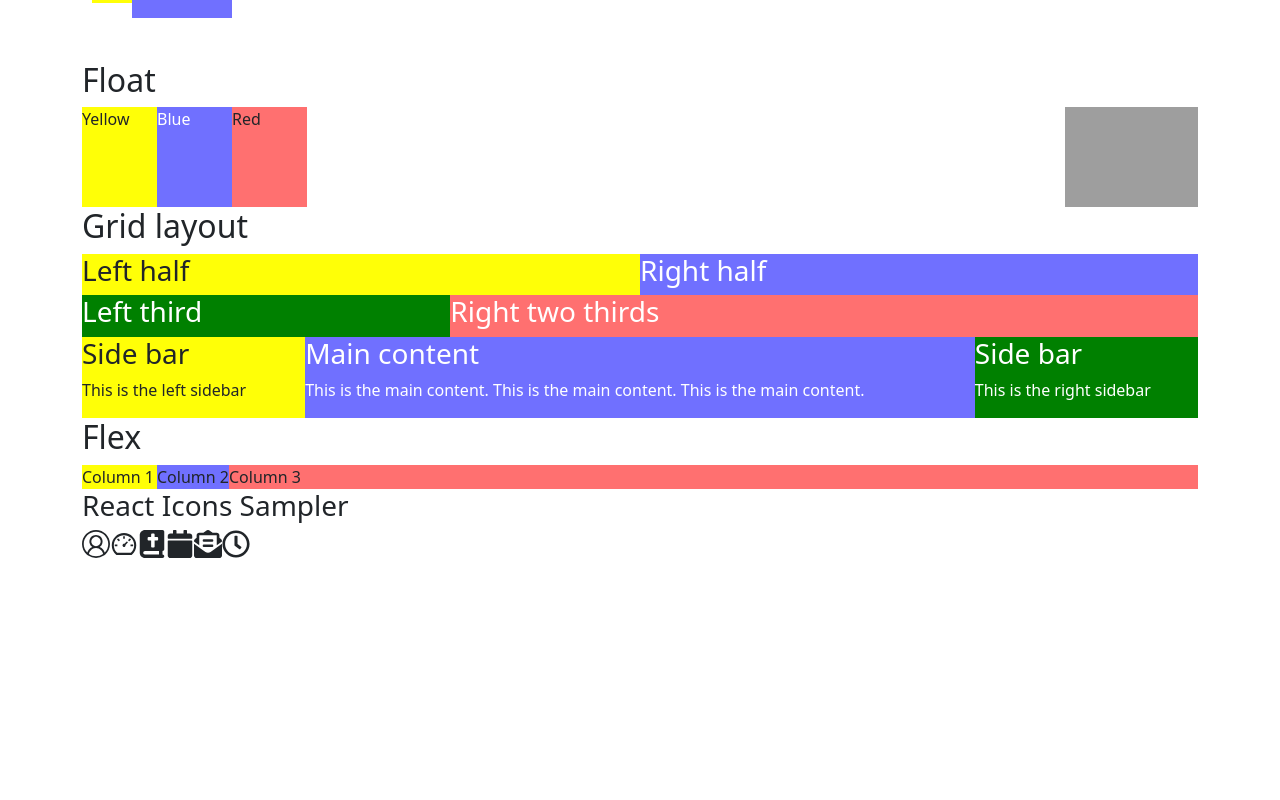
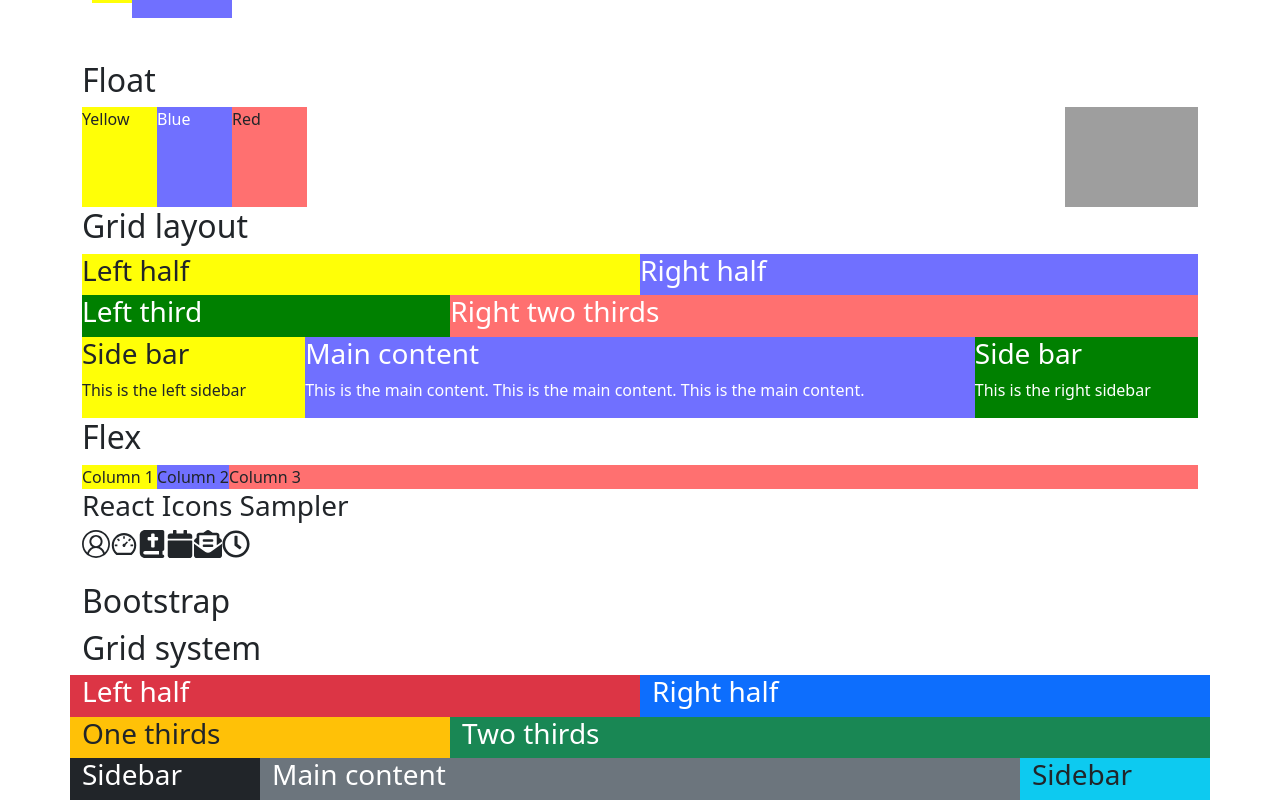
Before and after one commit to EthanLawyer/kanbas-react-web-app, a React (Create React App) app: page /#/Labs/Lab2 in a window 1280 px wide. Shown: the part 3845-4645 px from the top of the page. Before the commit the page ends 4427 px from the top, so only its background shows below. Built offline with nearby package versions, Linux system fonts and the light colour scheme; grey boxes are pictures that could not be loaded.

Commit message:
Laying out content with grids

```diff
--- a/src/Labs/Lab2/index.tsx
+++ b/src/Labs/Lab2/index.tsx
@@ -297,6 +297,39 @@ export default function Lab2() {
         <div>
           <ReactIconsSampler />
         </div>
+
+        <h2>Bootstrap</h2>
+        <div id="wd-bs-grid-system">
+          <h2>Grid system</h2>
+          <div className="row">
+            <div className="col bg-danger text-white">
+              <h3>Left half</h3>
+            </div>
+            <div className="col bg-primary text-white">
+              <h3>Right half</h3>
+            </div>
+          </div>
+          <div className="row">
+            <div className="col-4 bg-warning">
+              <h3>One thirds</h3>
+            </div>
+            <div className="col-8 bg-success text-white">
+              <h3>Two thirds</h3>
+            </div>
+          </div>
+          <div className="row">
+            <div className="col-2 bg-dark text-white">
+              <h3>Sidebar</h3>
+            </div>
+            <div className="col-8 bg-secondary text-white">
+              <h3>Main content</h3>
+            </div>
+            <div className="col-2 bg-info">
+              <h3>Sidebar</h3>
+            </div>
+          </div>
+        </div>
+
       </div>
     );
   }
```
